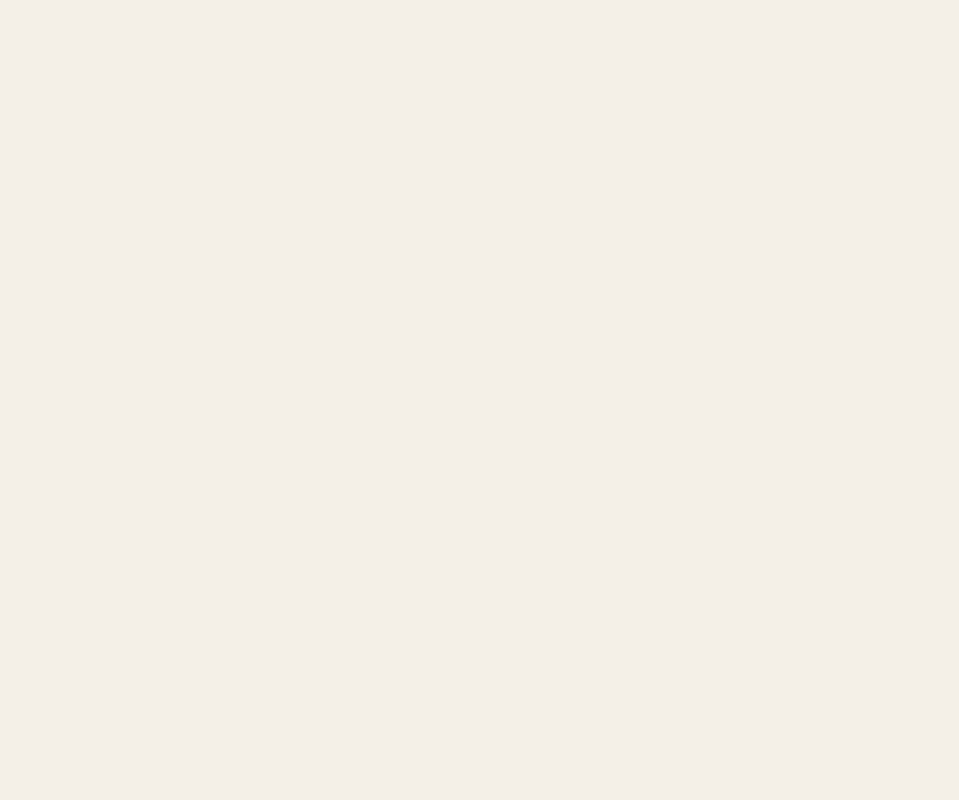
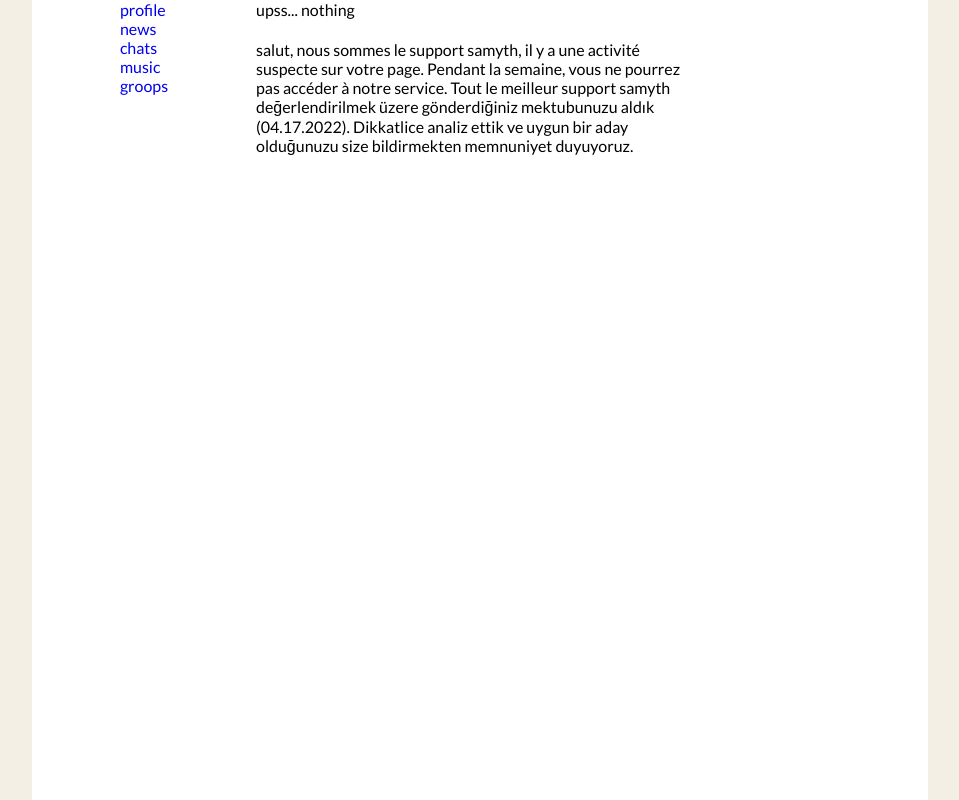
Before and after one commit to vlad424/Samyth, a React (Create React App) app: page /messages in a window 1280 px wide. Shown: the whole page, without its empty margins (160-1119 px from the left). Built offline with nearby package versions, Linux system fonts and the light colour scheme.

Commit message:
made a theoretically possible way to render messages

```diff
--- /dev/null
+++ b/src/assets/page_css/ChatsPage.css
@@ -0,0 +1,32 @@
+.ChatsPage {
+    display: flex;
+    justify-content: center;
+    width: 100%;
+    height: 100%;
+}
+.wrap {
+    width: 70%;
+    background-color: #fff;
+}
+.main {
+    display: flex;
+    width: 100%;
+    height: 100%;
+}
+.left-side {
+    display: flex;
+    width: 25%;
+    height: 100%;
+}
+.content-side {
+    display: flex;
+    flex-direction: column;
+    width: 50%;
+    height: 100%;
+}
+.right-side {
+    display: flex;
+    flex-direction: column;
+    width: 25%;
+    height: 100%;
+}
--- /dev/null
+++ b/src/components/MainPageComponents/MessageSide.tsx
@@ -0,0 +1,41 @@
+import React from 'react';
+
+import './css/MessageSide.css'
+
+const MessageSide = () => {
+    const messages = {
+        seen: [
+            {content: "salut, nous sommes le support samyth, il y a une activité suspecte sur votre page. Pendant la semaine, vous ne pourrez pas accéder à notre service. Tout le meilleur support samyth", activity: false},
+            {content: "değerlendirilmek üzere gönderdiğiniz mektubunuzu aldık (04.17.2022). Dikkatlice analiz ettik ve uygun bir aday olduğunuzu size bildirmekten memnuniyet duyuyoruz.", activity: true}
+        ]
+    }
+
+    return (
+        <div className='main-chat-side'>
+            <div className="chat-header">
+                upss... nothing
+            </div>
+            <div className="chat-content">
+                {messages.seen.map(el => {
+                    if(el.activity) {
+                        return(
+                            <div className="message-seen">
+                                {el.content}
+                            </div>
+                        );
+                    }
+                    else {
+                        return(
+                            <div className="message-n">
+                                {el.content}
+                            </div>
+                        );
+                    }
+                })}
+            </div>
+            <div className="chat-footer"></div>
+        </div>
+    );
+};
+
+export default MessageSide;
--- /dev/null
+++ b/src/components/MainPageComponents/css/MessageSide.css
@@ -0,0 +1,9 @@
+.main-chat-side {
+    height: 100%;
+}
+.chat-header {
+    height: 5%;
+}
+.chat-content {
+    height: 95%;
+}
--- a/src/pages/ChatsPage.tsx
+++ b/src/pages/ChatsPage.tsx
@@ -1,9 +1,28 @@
 import React from 'react';
+
+import LeftSide from '../components/MainPageComponents/LeftSide';
+
+import '../assets/page_css/ChatsPage.css'
+import MessageSide from '../components/MainPageComponents/MessageSide';
 
 const ChatsPage = () => {
     return (
-        <div>
+        <div className='ChatsPage'>
+            <div className="wrap">
+                <main className="main">
+                    <aside className="left-side">
+                        {/* <object data={eye} type="image/svg+xml" width="50" height="50"></object> */}
+                        <LeftSide/>
+                    </aside>
+                    <div className="content-side">
+                        <MessageSide/>
+                    </div>
+                    <aside className="right-side">
 
+                    </aside>
+                </main>
+                <footer className="footer"></footer>
+            </div>
         </div>
     );
 };
```
